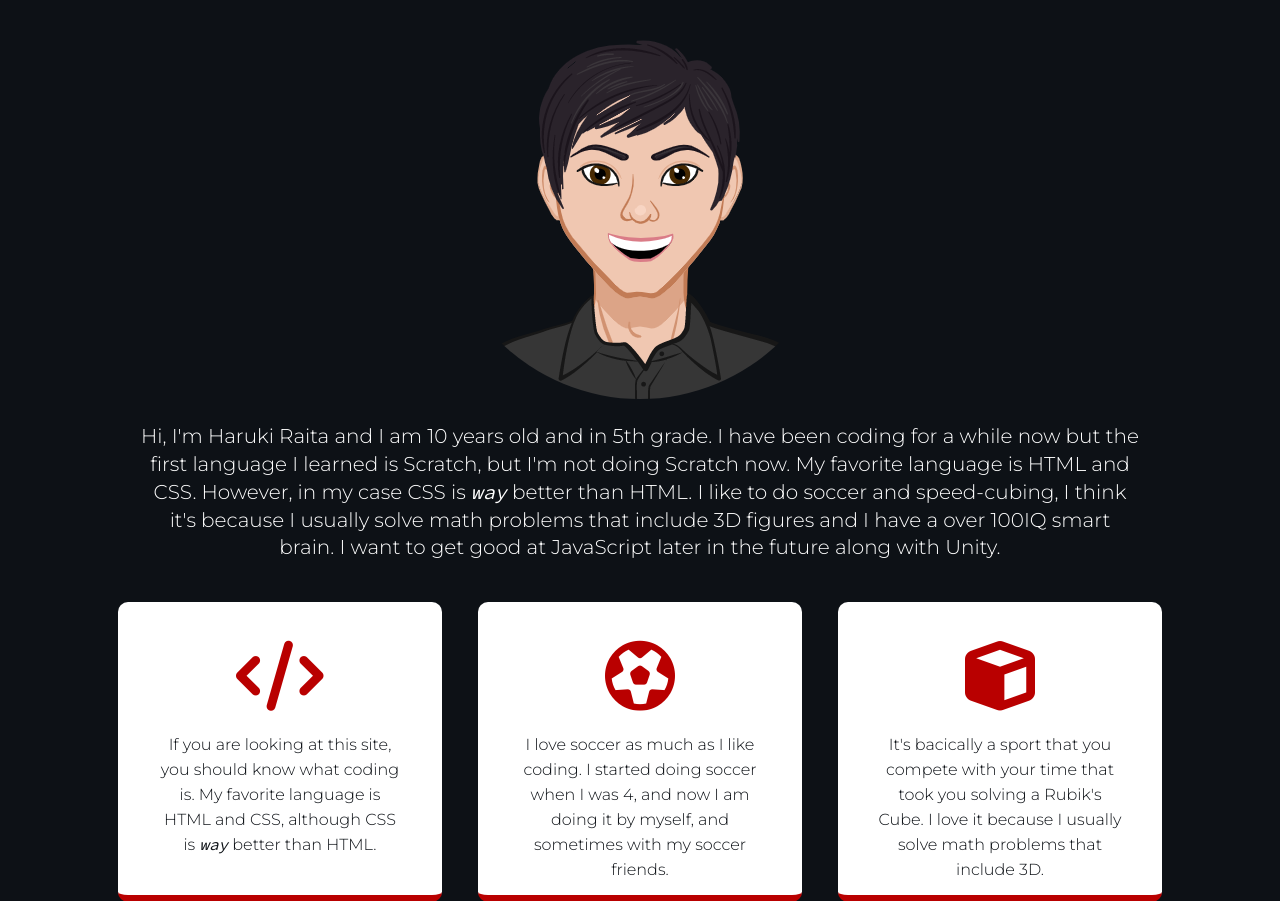
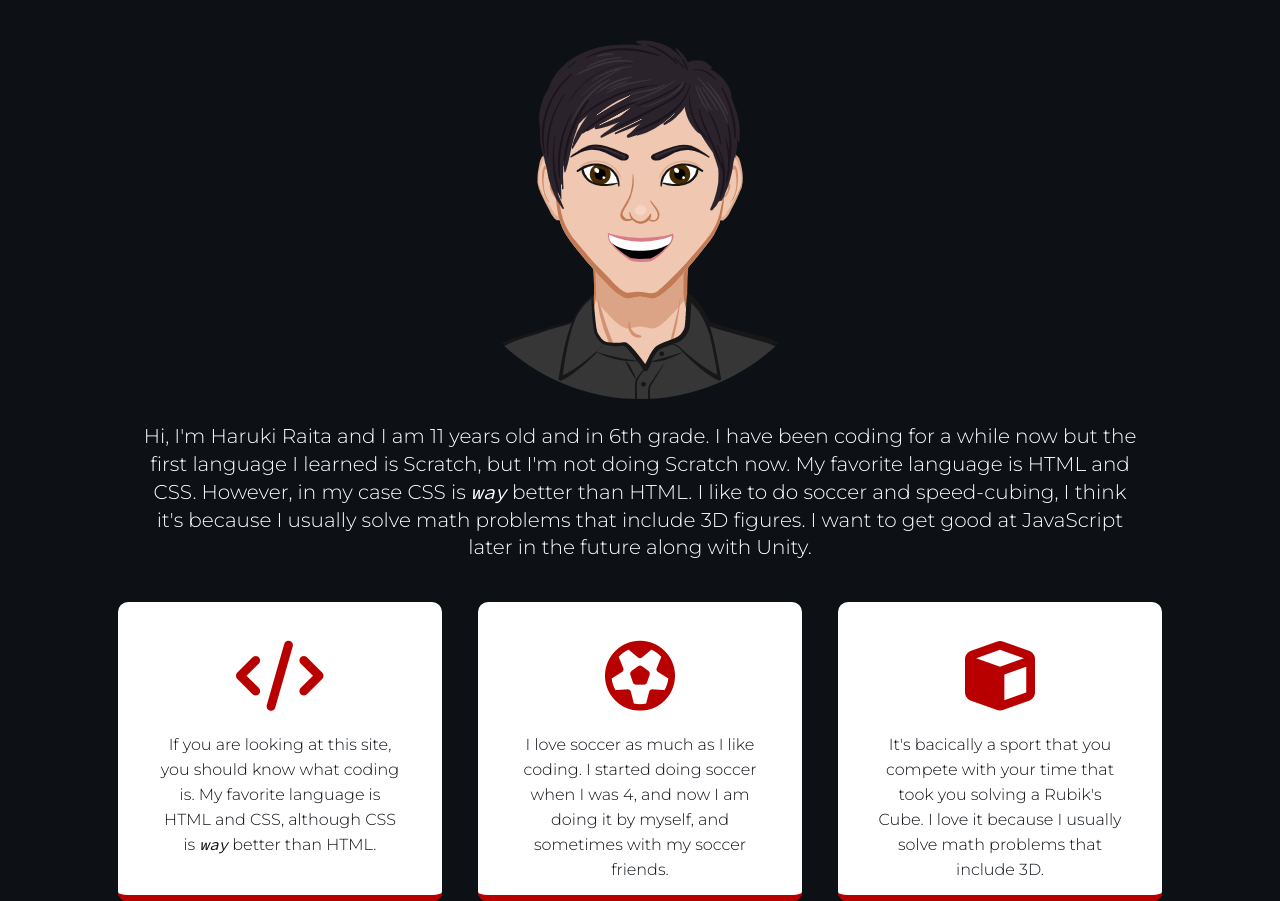
Before and after one commit to Yooshii/CodeWhiz2, a Flask app: page /portfolio in a window 1280 px wide. Shown: the part 1173-2074 px from the top of the page. Run offline with Flask 3, Linux system fonts and the light colour scheme.

Commit message:
“c3”

```diff
--- a/app/templates/portfolio.html
+++ b/app/templates/portfolio.html
@@ -38,7 +38,7 @@
             <h1 class="red">About</h1>
             <div class="about-top">
                 <img src="/port-imgs/avatar.png">
-                <p>Hi, I'm Haruki Raita and I am 10 years old and in 5th grade. I have been coding for a while now but the first language I learned is Scratch, but I'm not doing Scratch now. My favorite language is HTML and CSS. However, in my case CSS is <i>way</i> better than HTML. I like to do soccer and speed-cubing, I think it's because I usually solve math problems that include 3D figures and I have a over 100IQ smart brain. I want to get good at JavaScript later in the future along with Unity.</p>
+                <p>Hi, I'm Haruki Raita and I am 11 years old and in 6th grade. I have been coding for a while now but the first language I learned is Scratch, but I'm not doing Scratch now. My favorite language is HTML and CSS. However, in my case CSS is <i>way</i> better than HTML. I like to do soccer and speed-cubing, I think it's because I usually solve math problems that include 3D figures. I want to get good at JavaScript later in the future along with Unity.</p>
             </div>
             <div class="about-bottom">
                 <div class="hobby">
```
